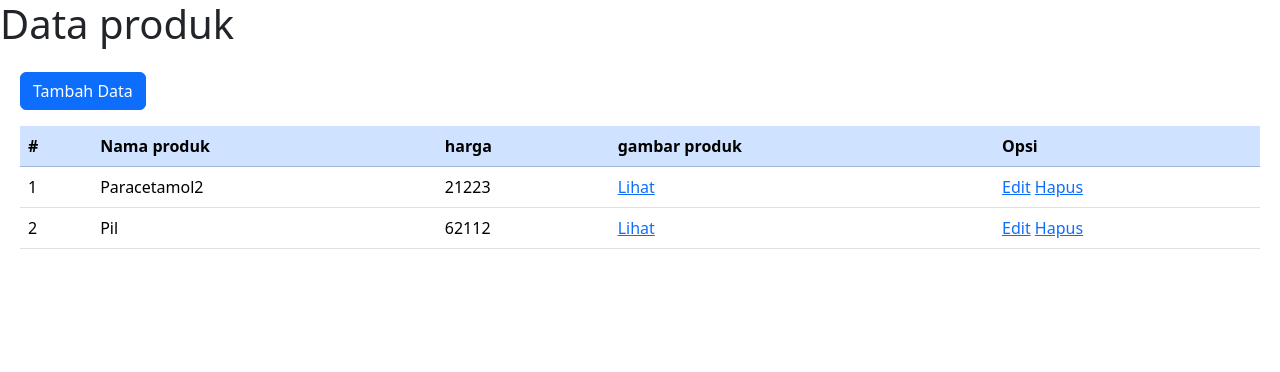
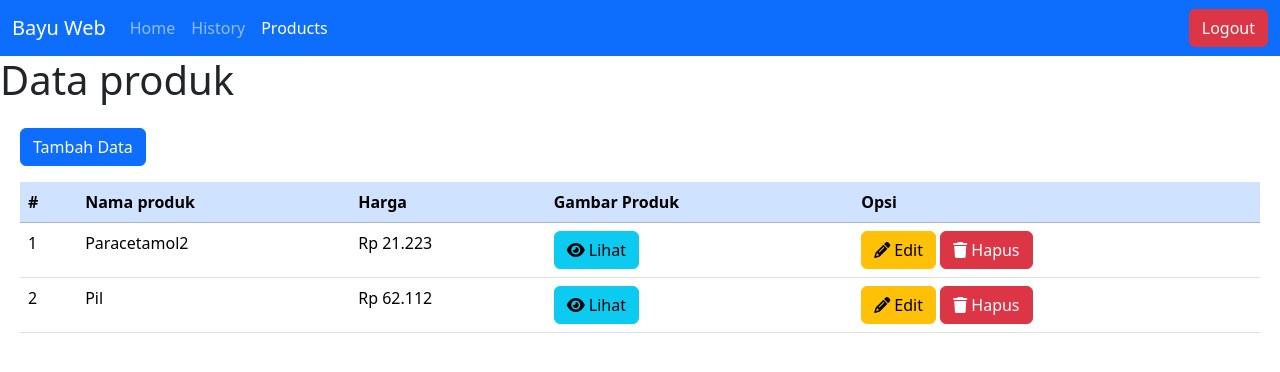
Before and after one commit to bayusaputra-if22a/pemweb-otorisasi, a PHP site: page /pemweb-otorisasi-main/show.php in a window 1280 px wide. Shown: the top 372 px of the page. Run offline with PHP 8.4, Linux system fonts and the light colour scheme; a user stored in the database is signed in; data comes from the database, SQL or seed files in the repository.

Commit message:
Update show.php

```diff
--- a/show.php
+++ b/show.php
@@ -1,14 +1,12 @@
 <?php
 session_start();
 if ($_SESSION['role'] != 'admin') {
-    // session_destroy();
     echo "
     <script>
     alert('Halaman ini hanya bisa di akses oleh admin');
     window.location = 'profile.php';
     </script>
     ";
-    // header("location:profile.php");
 }
 ?>
 <!DOCTYPE html>
@@ -17,9 +15,32 @@ if ($_SESSION['role'] != 'admin') {
     <meta charset="UTF-8">
     <meta name="viewport" content="width=device-width, initial-scale=1.0">
     <link rel="stylesheet" href="./plugin/css/bootstrap.min.css">
-    <title>Document</title>
+    <link rel="stylesheet" href="https://cdnjs.cloudflare.com/ajax/libs/font-awesome/6.4.2/css/all.min.css">
+    <title>Products</title>
 </head>
 <body>
+<nav class="navbar navbar-expand-lg navbar-dark bg-primary">
+        <div class="container-fluid">
+          <a class="navbar-brand" href="#">Bayu Web</a>
+          <button class="navbar-toggler" type="button" data-bs-toggle="collapse" data-bs-target="#navbarNav" aria-controls="navbarNav" aria-expanded="false" aria-label="Toggle navigation">
+            <span class="navbar-toggler-icon"></span>
+          </button>
+          <div class="collapse navbar-collapse justify-content-between" id="navbarNav">
+            <ul class="navbar-nav">
+              <li class="nav-item">
+                <a class="nav-link" aria-current="page" href="./index.php">Home</a>
+              </li>
+              <li class="nav-item">
+                <a class="nav-link" href="#">History</a>
+              </li>
+              <li class="nav-item">
+                <a class="nav-link active" href="#">Products</a>
+              </li>
+            </ul>
+              <a href="backend/logout.php" class="btn btn-danger">Logout</a>
+          </div>
+        </div>
+</nav>
     <h1>Data produk</h1>
     <div style="border: none !important" class="card m-1">
       <div class="card-body">
@@ -31,8 +52,8 @@ if ($_SESSION['role'] != 'admin') {
             <tr>
                 <th scope="col">#</th>
                 <th scope="col">Nama produk</th>
-                <th scope="col">harga</th>
-                <th scope="col">gambar produk</th>
+                <th scope="col">Harga</th>
+                <th scope="col">Gambar Produk</th>
                 <th scope="col">Opsi</th>
             </tr>
         </thead>
@@ -49,12 +70,12 @@ if ($_SESSION['role'] != 'admin') {
                 <tr>
                     <td><?=$no++;?></td>
                     <td><?=$row['name'];?></td>
-                    <td><?=$row['price'];?></td>
+                    <td>Rp <?= number_format($row['price'], 0, ',', '.'); ?></td>
                     <!-- <td><img src="<?=$row['image'];?>" width="100"></td> -->
-                    <td><a href="<?php echo $base_url ?><?=$row['image'];?>" target="_blank">Lihat</a></td>
+                    <td><a class="btn btn-info" href="<?php echo $base_url ?><?=$row['image'];?>" target="_blank"><i class="fa fa-eye" aria-hidden="true"></i> Lihat</a></td>
                     <td>
-                        <a href="backend/edit.php?id=<?=$row['id'];?>">Edit</a>
-                        <a href="backend/delete.php?id=<?=$row['id'];?>">Hapus</a>
+                        <a class="btn btn-warning" href="backend/edit.php?id=<?=$row['id'];?>"><i class="fa fa-pencil" aria-hidden="true"></i> Edit</a>
+                        <button onclick="hapus(<?php echo $row['id']; ?>)" class="btn btn-danger"><i class="fa fa-trash" aria-hidden="true"></i> Hapus</button>
 
                     </td>
                 </tr>
@@ -63,5 +84,17 @@ if ($_SESSION['role'] != 'admin') {
     </table>
       </div>
     </div>
+    <script src="../plugin/js/bootstrap.min.js"></script>
+    <script>
+    function hapus(id_user){
+        var konfirmasi = confirm("Anda yakin ingin menghapus data ini?");
+        if(konfirmasi == true){
+            window.location.href = "backend/delete.php?id=" + id_user;
+        }
+        else {
+            return false;
+        }
+    }
+</script>
 </body>
 </html>
```
